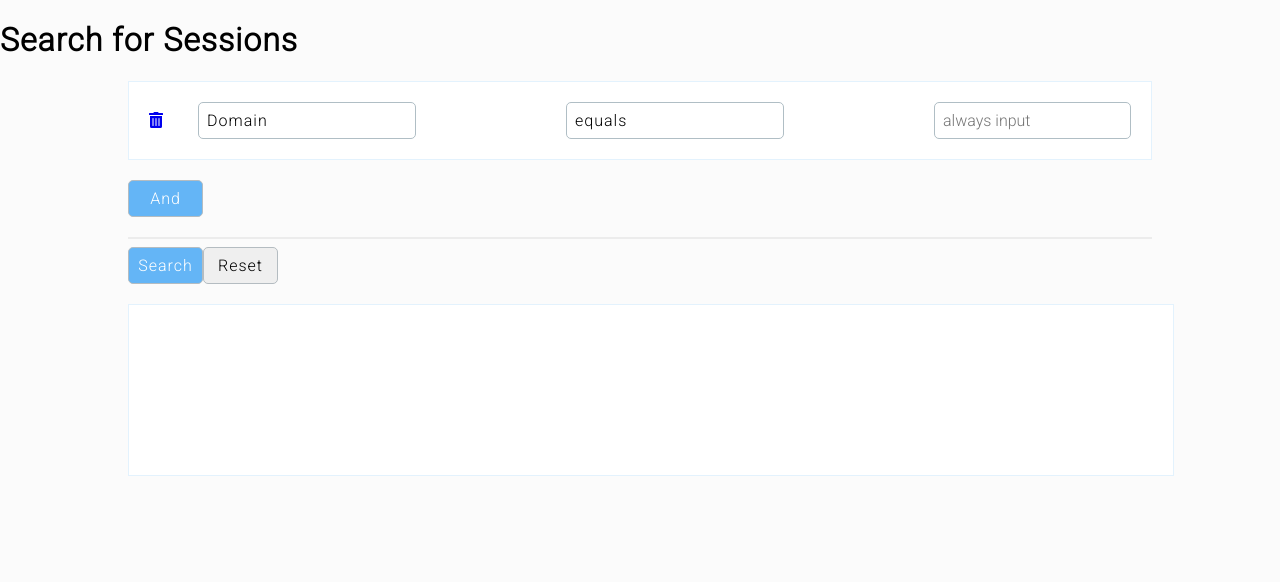
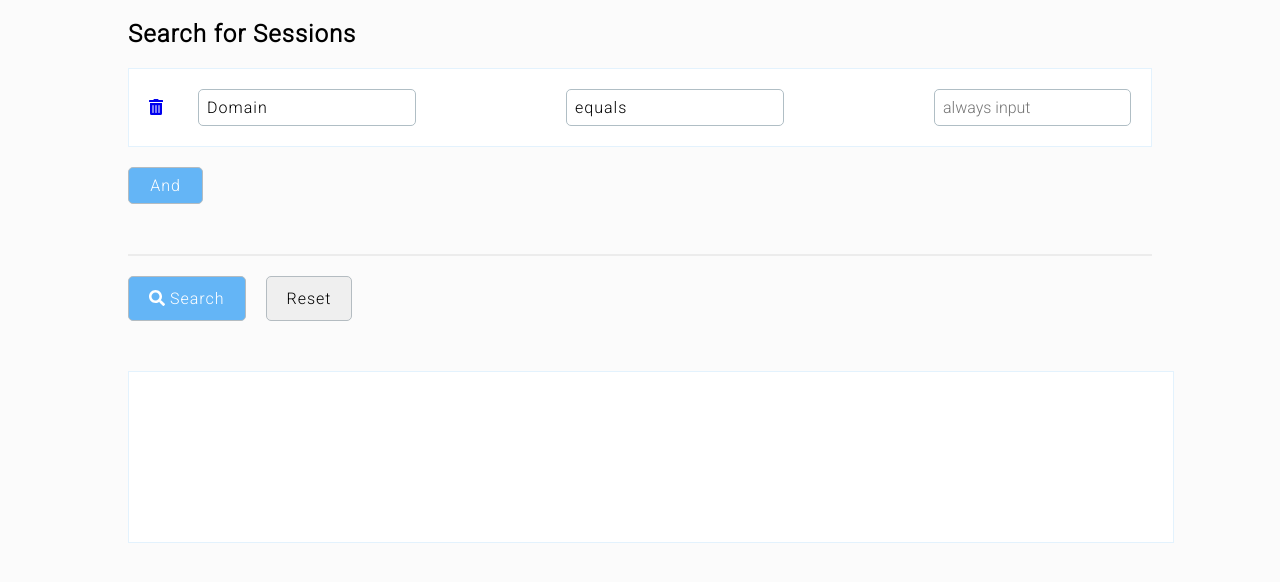
Before and after one commit to omarld/qm_coding_challenge, a React (Create React App) app: page / in a window 1280 px wide. Shown: the top 582 px of the page. Built offline with nearby package versions, Linux system fonts and the light colour scheme.

Commit message:
cleaning up layout between search and reset buttons

```diff
--- a/src/App.js
+++ b/src/App.js
@@ -4,9 +4,6 @@ import SessionSearch from 'components/SessionSearch';
 function App() {
   return (
     <div className="App" aria-label="">
-      <header>
-        <h1>Search for Sessions</h1>
-      </header>
       <main>
         <SessionSearch />
       </main>
--- a/src/components/SessionSearch.js
+++ b/src/components/SessionSearch.js
@@ -4,6 +4,8 @@ import Row from 'components/Row/Row';
 import styles from './SessionSearch.module.scss';
 import Button  from  'components/Shared/Button/Button';
 import SqlPanel from 'components/SqlPanel/SqlPanel';
+import { FontAwesomeIcon } from '@fortawesome/react-fontawesome';
+import { faSearch } from '@fortawesome/free-solid-svg-icons';
 
 import Utils from 'Lib/Utils';
 import { getAllConditions } from 'Services/SqlService';
@@ -71,6 +73,7 @@ export class SessionSearch extends Component {
 
         return (
             <section className={styles.mainContent} aria-label="search fields">
+                <h1>Search for Sessions</h1>
                 <div className={styles.rowsContainer}>
                     {this.state.rowConditions.map((row, index) => {
                         if(row && row.conditions){
@@ -87,9 +90,11 @@ export class SessionSearch extends Component {
                     <span>Max Conditions Reached!</span>:  null}
                 </div>
                 <hr/>
-                <div>
-                    <Button color="primary" size="mid" onClick={this.onSearchClick} disabled={disableAndBtn}>Search</Button>
-                    <Button size="mid" onClick={this.onResetClick} disabled={disableAndBtn}>Reset</Button>
+                <div className={styles.searchResetButtons}>
+                    <Button color="primary" className={styles.searchButton} size="lg" onClick={this.onSearchClick} disabled={disableAndBtn}>
+                    <FontAwesomeIcon icon={faSearch} /> Search
+                    </Button>
+                    <Button size="mid" onClick={this.onResetClick} size="lg" disabled={disableAndBtn}>Reset</Button>
                 </div>
                 <SqlPanel results={this.state.sqlString}/>
 
--- a/src/components/SessionSearch.module.scss
+++ b/src/components/SessionSearch.module.scss
@@ -12,5 +12,13 @@
 
 .addBtnContainer {
     display: flex;
-    margin: 20px 0;
+    margin: 20px 0 50px 0;
 }
+
+.searchResetButtons {
+    margin: 20px 0 50px 0;
+}
+
+.searchButton {
+    margin-right: 20px;
+}
--- a/src/components/Shared/Button/Button.js
+++ b/src/components/Shared/Button/Button.js
@@ -6,9 +6,10 @@ var cx = classNames.bind(styles);
 
 const Button  = (props)=> {
 
-    const btnClasses = cx(styles.btn, {
+    const btnClasses = cx(styles.btn, props.className, {
         'btnPrimary': props.color && props.color.toLowerCase() === "primary",
-        "mid": props.size && props.size.toLowerCase() === "mid"
+        "mid": props.size && props.size.toLowerCase() === "mid",
+        "lg": props.size && props.size.toLowerCase() === "lg"
     });
 
     return (
--- a/src/components/Shared/Button/Button.module.scss
+++ b/src/components/Shared/Button/Button.module.scss
@@ -33,6 +33,10 @@
       width: 75px;
     }
 
+    &.lg {
+      padding: 12px 20px;
+    }
+
     &:active {
         transform: scale(0.99);
     }
```
Also changed, not shown: 1 other file (tests, documents, lock files or other folders).
